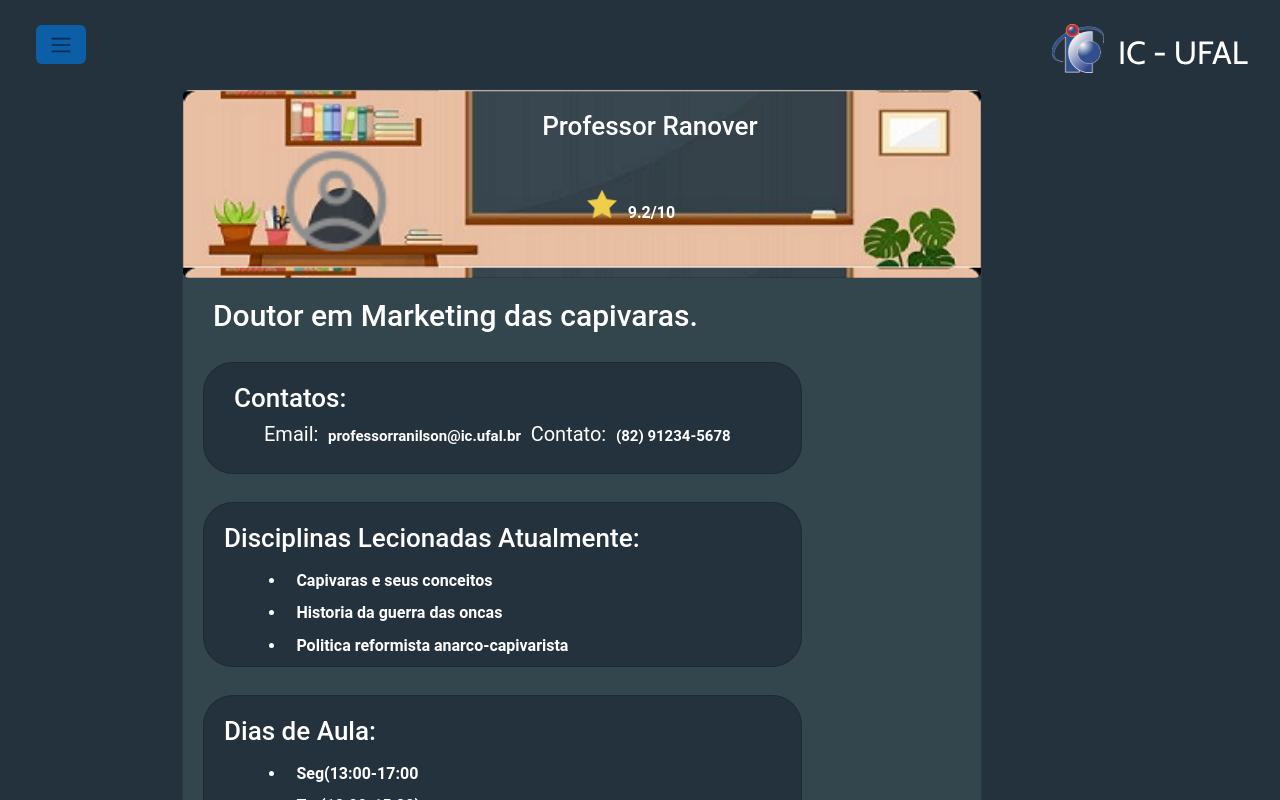
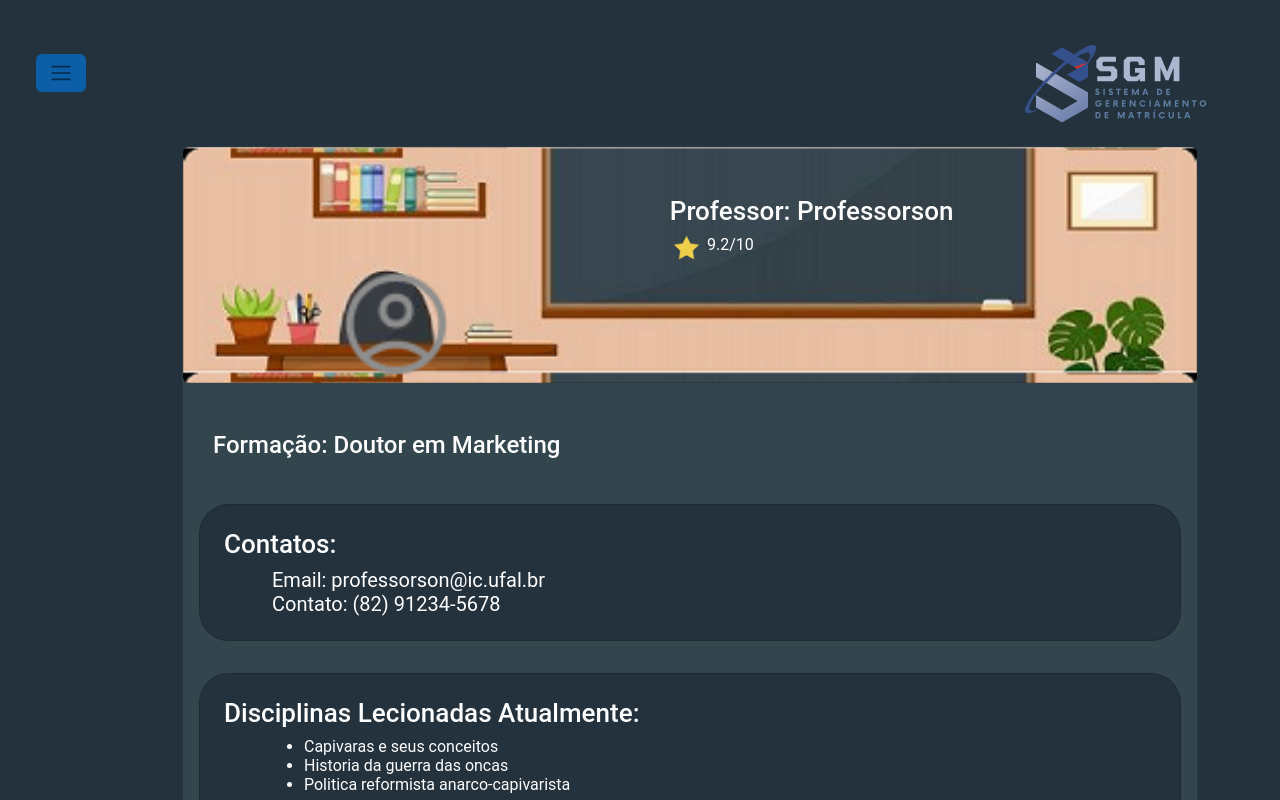
Before and after one commit to filipemota130/PlataformaSGA, a React (Vite) app: page /Professor in a window 1280 px wide. Shown: the top 800 px of the page. Built offline with nearby package versions, Linux system fonts and the light colour scheme.

Commit message:
fix: link Navbar_reduced + professor profile bugs + Disciplina links

```diff
--- a/src/components/Navbar_reduced/Navbar_reduced.tsx
+++ b/src/components/Navbar_reduced/Navbar_reduced.tsx
@@ -5,7 +5,7 @@ import 'bootstrap/dist/css/bootstrap.min.css';
 import Modal from 'react-bootstrap/Modal';
 import { useState } from 'react';
 import Stack from 'react-bootstrap/Stack';
-import ufalLogo from '../../assets/logoic.svg'
+import ufalLogo from '../../assets/SGM.svg'
 
 export default function Navbar_reduced() {
     const [show, setShow] = useState(false);
@@ -40,8 +40,8 @@ export default function Navbar_reduced() {
                             </Stack>
                         </Modal.Body>
                     </Modal>
-                    <div className='text-white me-3 mt-3 d-flex'>
-                        <img src={ufalLogo} />
+                    <div className='text-white d-flex' style={{ marginTop: "-70px", marginBottom: "-100px", }}>
+                        <img src={ufalLogo} width="300px" height="300px"/>
                     </div>
                 </Container>
             </Navbar>
--- a/src/pages/Disciplina/Disciplina.tsx
+++ b/src/pages/Disciplina/Disciplina.tsx
@@ -8,6 +8,10 @@ import Stack from 'react-bootstrap/esm/Stack';
 
 export function Disciplina() {
     const name = 'Nome da Disciplina (NDD) - COMP666';
+    const professor = {
+        nome: "Professorson",
+        link:"professor"
+    }
     const classification = 9.5;
     const tags = {
         tipo: "Obrigatoria",
@@ -39,6 +43,11 @@ export function Disciplina() {
                             <Card.Title style={{ fontSize: 30, marginRight: 20 }}>{name}</Card.Title>
                             <img src='src\assets\estrela.png' width="25" height="25" />
                             <div style={{ fontSize: 24 }}>&nbsp;&nbsp;{classification}/10</div>
+                        </div>
+                        <div>
+                            <a>
+
+                            </a>
                         </div>
                         <div className="my-3">
                             <Badge bg={tags.tipo == "Obrigatoria" ? "warning" : "secondary"} className="mx-1">{tags.tipo}</Badge>
--- a/src/pages/Professor/professor.tsx
+++ b/src/pages/Professor/professor.tsx
@@ -8,10 +8,10 @@ import Stack from 'react-bootstrap/esm/Stack';
 
 export function Professor() {
     const professor = {
-        professor_name: "Professor Ranover",
+        professor_name: "Professorson",
         professor_score: "9.2",
-        professor_graduation: "Doutor em Marketing das capivaras.",
-        professor_email: 'professorranilson@ic.ufal.br',
+        professor_graduation: "Doutor em Marketing",
+        professor_email: 'professorson@ic.ufal.br',
         professor_ctt: '(82) 91234-5678',
         professor_supplies: ['Capivaras e seus conceitos','Historia da guerra das oncas','Politica reformista anarco-capivarista'],
         professor_classes: ['Seg(13:00-17:00','Ter(13:00-15:20)'],
@@ -20,45 +20,52 @@ export function Professor() {
     return (
         <>
             <Nav_reduced />
-            <Container style={{ width: '100% !important' }} className='mt-300 text-white'>
-                <Card style = {{borderRadius: 30, backgroundColor: "#33464D", width: 800, height: 750, marginLeft: 100}}>
+            <Container style={{ width: '100% !important' }} className='d-flex justify-content-center text-white mb-4'>
+                <Card style = {{borderRadius: 30, backgroundColor: "#33464D", width:"100%", marginLeft: 100}}>
                     <Card style = {{backgroundImage: `url("src/assets/background_professor.png")`, backgroundSize: '100%', width: "100%", height: "26.67%"}}>
-                         <Card.Title style = {{fontSize: 26, marginLeft: "45%", marginTop: 20}}>{professor.professor_name}</Card.Title>
-                         <Card.Body>
-                            <div>
-                                <img src ='src\assets\account_circle.png' width="120" height="120" style = {{marginLeft: "10%", marginTop: -25}}/>
-                                <img src ='src\assets\estrela.png' width="30" height="30" style = {{marginLeft: "25%", marginTop: -20}}/>
-                                <Badge style = {{fontSize:16, marginTop: -20}} bg = {professor.professor_score} className = "md-3">{professor.professor_score}/10</Badge>
-                            </div>
+                        <Card.Title className="mt-5" style = {{fontSize: 26, marginLeft: "48%"}}>Professor: {professor.professor_name}</Card.Title>
+                        <div className='d-flex justify-content-center ms-5'>
+                            <img src='src\assets\estrela.png' width="25" height="25" />
+                            <div style={{ fontSize: 16 }}>&nbsp;&nbsp;{professor.professor_score}/10</div>
+                        </div>
+                        <Card.Body className='mx-5 py-1'>
+                            <img src='src\assets\account_circle.png' width="120" height="120" style={{ marginLeft: "10%" }} />
                          </Card.Body>
                     </Card>
-                    <Card.Title style= {{fontSize: 30, marginTop:20, marginLeft: 30, marginBottom: 28}}>{professor.professor_graduation}</Card.Title>
-                    <Card style = {{borderRadius: 30, backgroundColor: "#24323D", width: "75%", minHeight: "15%", marginBottom: 28, marginLeft: 20}}>
-                        <Card.Title style = {{fontSize: 26, marginTop:20, marginLeft: 30}}>Contatos:</Card.Title>
-                        <div  style = {{fontSize: 20, marginLeft: 60}} className = "ml-3">Email:
-                            <Badge bg = {professor.professor_email} className = "md-3">{professor.professor_email}</Badge>Contato:
-                            <Badge bg = {professor.professor_ctt} className = "md-3">{professor.professor_ctt}</Badge>
+                    <Card.Title className="mt-5 fs-4" style= {{ marginTop:20, marginLeft: 30, marginBottom: 28}}>Formação: {professor.professor_graduation}</Card.Title>
+                    <Card className="m-3 p-4" style={{ borderRadius: 30, backgroundColor: "#24323D" }}>
+                        <Card.Title style={{ fontSize: 26 }}>Contatos:</Card.Title>
+                        <div className="ms-5">
+                            <div style={{ fontSize: 20 }}>
+                                Email: {professor.professor_email}
+                            </div>
+                            <div style={{ fontSize: 20 }}>
+                                Contato: {professor.professor_ctt}
+                            </div>
+                        </div>
 
-                        </div>
+                    </Card>
+                    <Card className="m-3 p-4" style = {{borderRadius: 30, backgroundColor: "#24323D"}}>
+                        <Card.Title style = {{fontSize: 26}}>Disciplinas Lecionadas Atualmente:</Card.Title>
+                        <ul className="ms-5">
+                            {
+                                professor.professor_supplies.map((supp) => (
+                                    <li>{supp}</li>
+                                ))
+                            }
+                        </ul>
                     </Card>
 
-                    <Card style = {{borderRadius: 30, backgroundColor: "#24323D", width: "75%", height: "22%", marginBottom: 28, marginLeft: 20}}>
-                        <Card.Title style = {{fontSize: 26, marginTop:20, marginLeft: 20}}>Disciplinas Lecionadas Atualmente:</Card.Title>
-                            <ul style ={{marginLeft: 50}}>
-                                <li><Badge style = {{fontSize: 16, marginTop: 5}} bg = {professor.professor_supplies[0]} className = "md-3">{professor.professor_supplies[0]}</Badge></li>
-                                <li><Badge style = {{fontSize: 16, marginTop: 5}} bg = {professor.professor_supplies[1]} className = "md-3">{professor.professor_supplies[1]}</Badge></li>
-                                <li><Badge style = {{fontSize: 16, marginTop: 5}} bg = {professor.professor_supplies[2]} className = "md-3">{professor.professor_supplies[2]}</Badge></li>
-                            </ul>
+                    <Card className="m-3 p-4" style={{ borderRadius: 30, backgroundColor: "#24323D" }}>
+                        <Card.Title style = {{fontSize: 26}}>Dias de Aula:</Card.Title>
+                        <ul className="ms-5">
+                                {
+                                    professor.professor_classes.map((supp) => (
+                                        <li>{supp}</li>
+                                    ))
+                                }
+                        </ul>
                     </Card>
-
-                    <Card style = {{borderRadius: 30, backgroundColor: "#24323D", width: "75%", height: "20%", marginBottom: 28, marginLeft: 20}}>
-                        <Card.Title style = {{fontSize: 26, marginTop:20, marginLeft: 20}}>Dias de Aula:</Card.Title>
-                            <ul style ={{marginLeft: 50}}>
-                                <li><Badge style = {{fontSize: 16, marginTop: 5}} bg = {professor.professor_classes[0]} className = "md-3">{professor.professor_classes[0]}</Badge></li>
-                                <li><Badge style = {{fontSize: 16, marginTop: 5}} bg = {professor.professor_classes[1]} className = "md-3">{professor.professor_classes[1]}</Badge></li>
-                            </ul>
-                    </Card>
-
                 </Card>
             </Container>
         </>
```
Also changed, not shown: src/pages/Cadastro-Al/Cadastroal.tsx (+10 -10 lines).
